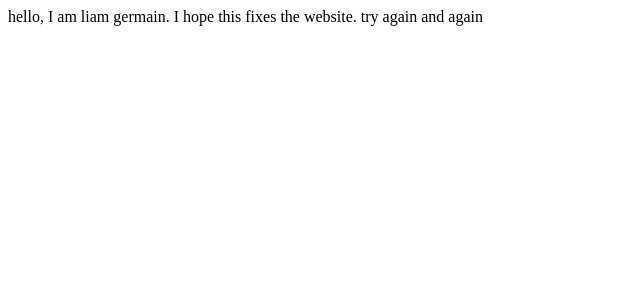
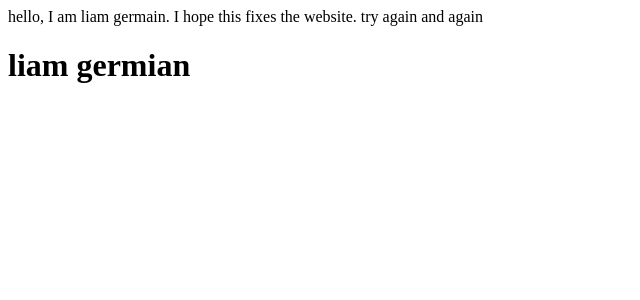
Before and after one commit to liam-germain/liam.bio, a Next.js app in the folder apps/liam.bio/: page / in a window 1280 px wide. Shown: the top 300 px of the page, without its empty margins (0-640 px from the left). Built offline with nearby package versions, Linux system fonts and the light colour scheme.

Commit message:
[home] fixing deploy issues.

```diff
--- a/apps/liam.bio/app/error-handling/layout.tsx
+++ b/apps/liam.bio/app/error-handling/layout.tsx
@@ -1,4 +1,4 @@
-import { use } from 'react';
+// import { use } from 'react';
 // import { fetchCategories } from '@/lib/getCategories';
 // import ClickCounter from '@/ui/ClickCounter';
 import React from 'react';
--- a/apps/liam.bio/app/loading/layout.tsx
+++ b/apps/liam.bio/app/loading/layout.tsx
@@ -1,4 +1,4 @@
-import React, { use } from 'react';
+import React from 'react';
 // import { fetchCategories } from '@/lib/getCategories';
 // import ClickCounter from '@/ui/ClickCounter';
 // import CategoryNav from './CategoryNav';
--- a/apps/liam.bio/app/page.tsx
+++ b/apps/liam.bio/app/page.tsx
@@ -6,6 +6,9 @@ export default function Page() {
   return (
     <div>
       hello, I am liam germain. I hope this fixes the website. try again and again
+      <h1>
+        liam germian
+      </h1>
     </div>
   );
 }
```
